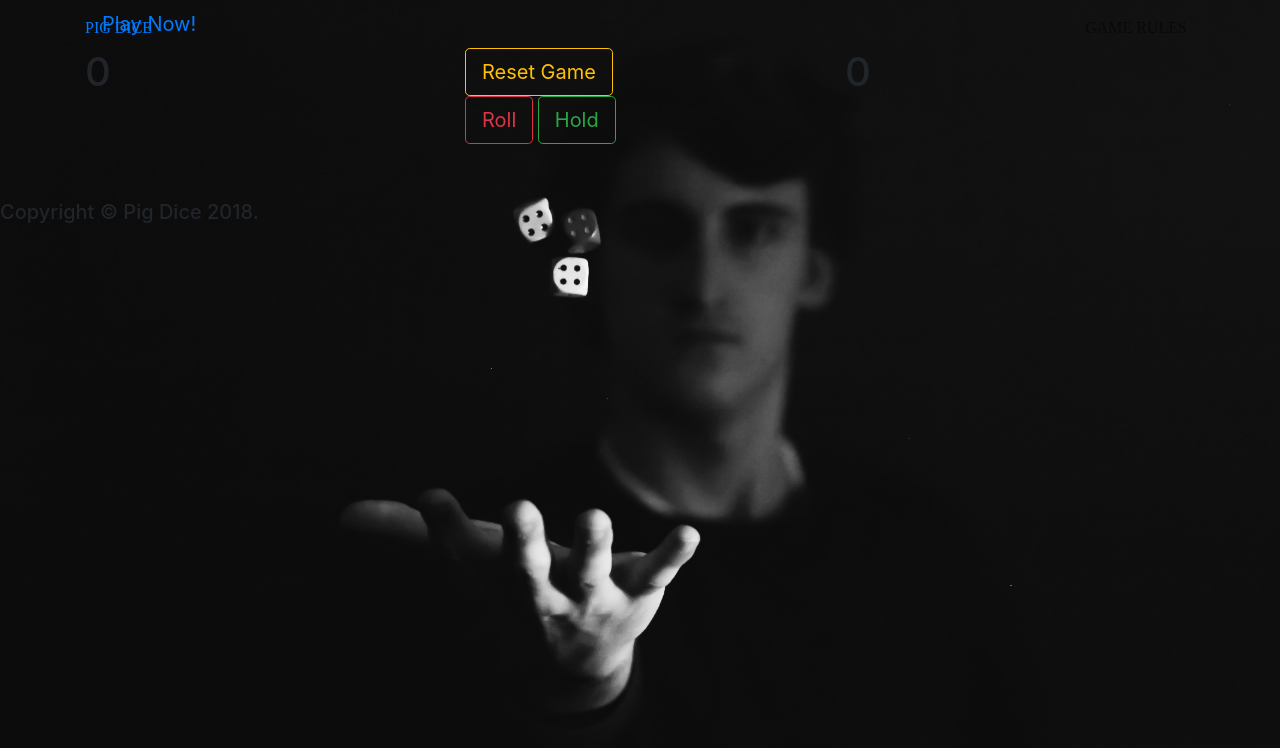
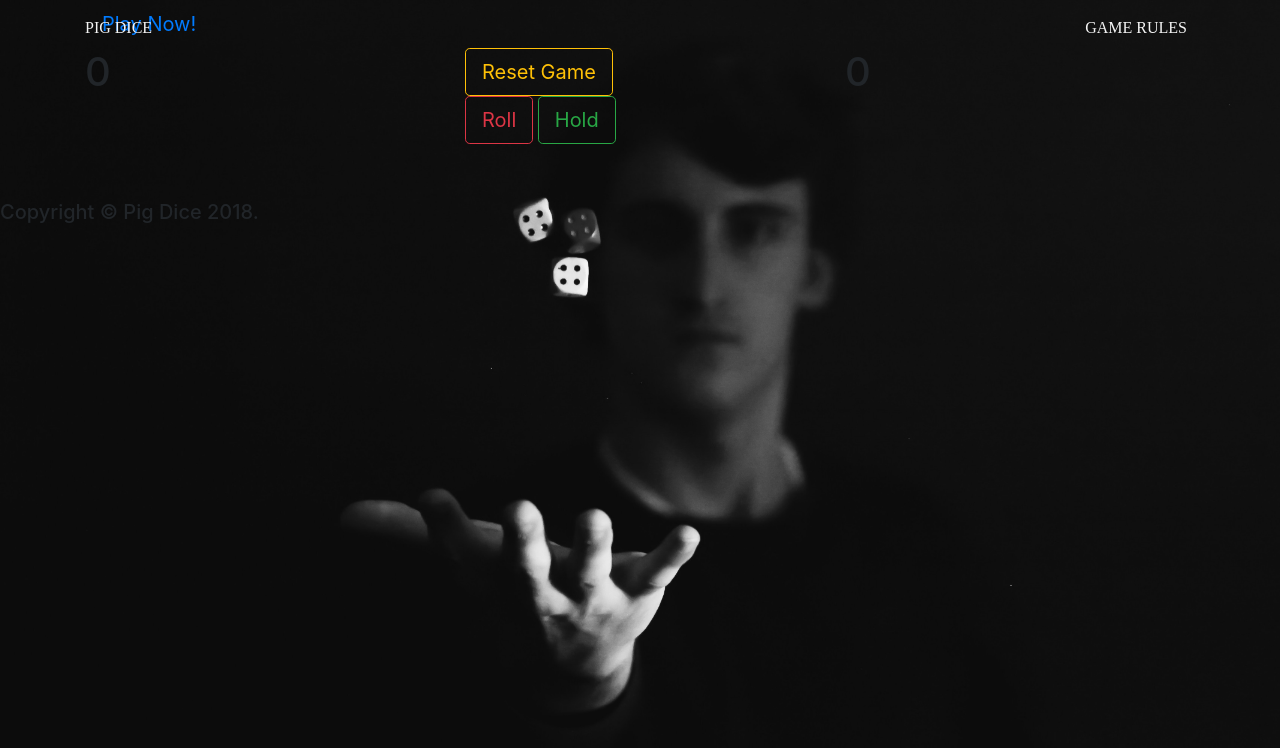
Before and after one commit to KAYITARES/Pice-Dice, a plain HTML site: page index.html in a window 1280 px wide. Shown: the top 748 px of the page. Drawn offline with Linux system fonts and the light colour scheme; files that its build step writes are made by us from their sources.

Commit message:
changing color link from purple to white

```diff
--- a/css/styles.css
+++ b/css/styles.css
@@ -12,3 +12,7 @@ html {
     font-size: 100%;
     text-transform: uppercase;
 }
+#navMain a {
+    color: rgba(250, 250, 250, 0.973);
+    text-decoration: none;
+}
```
